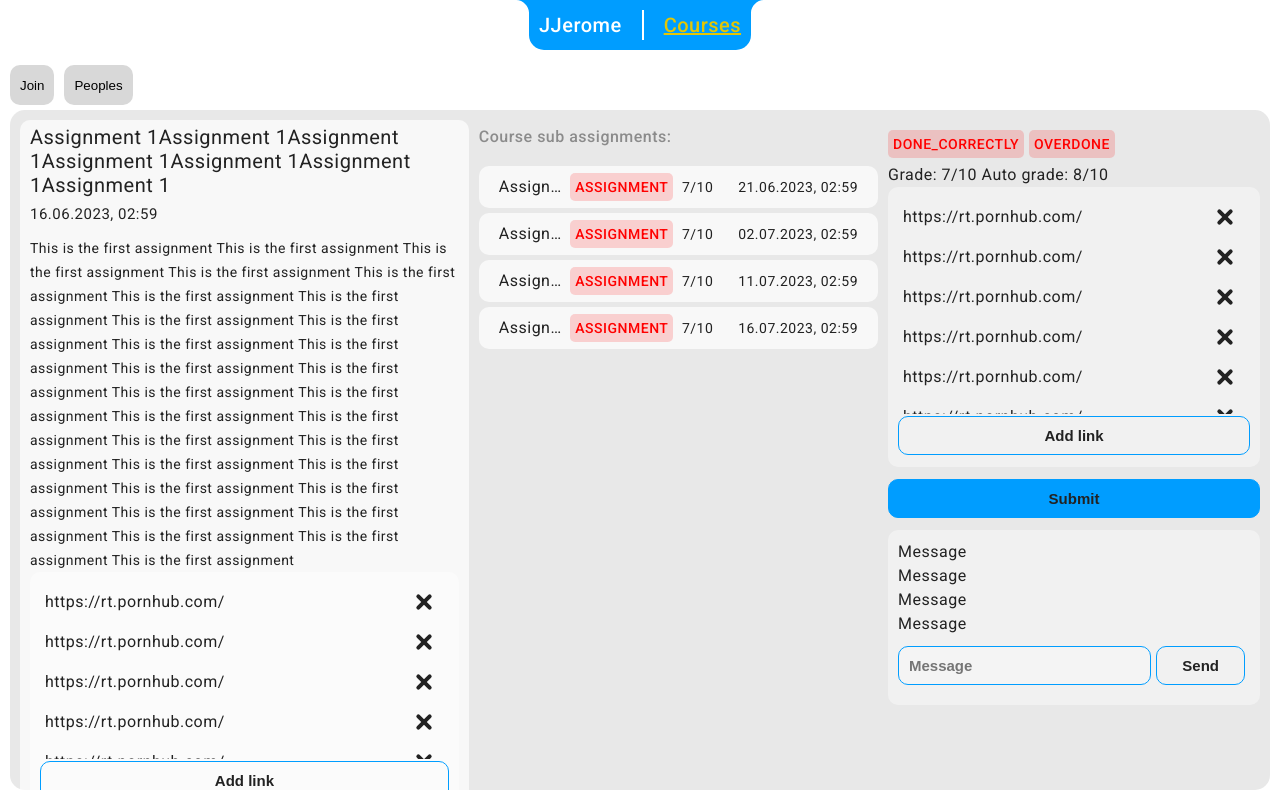
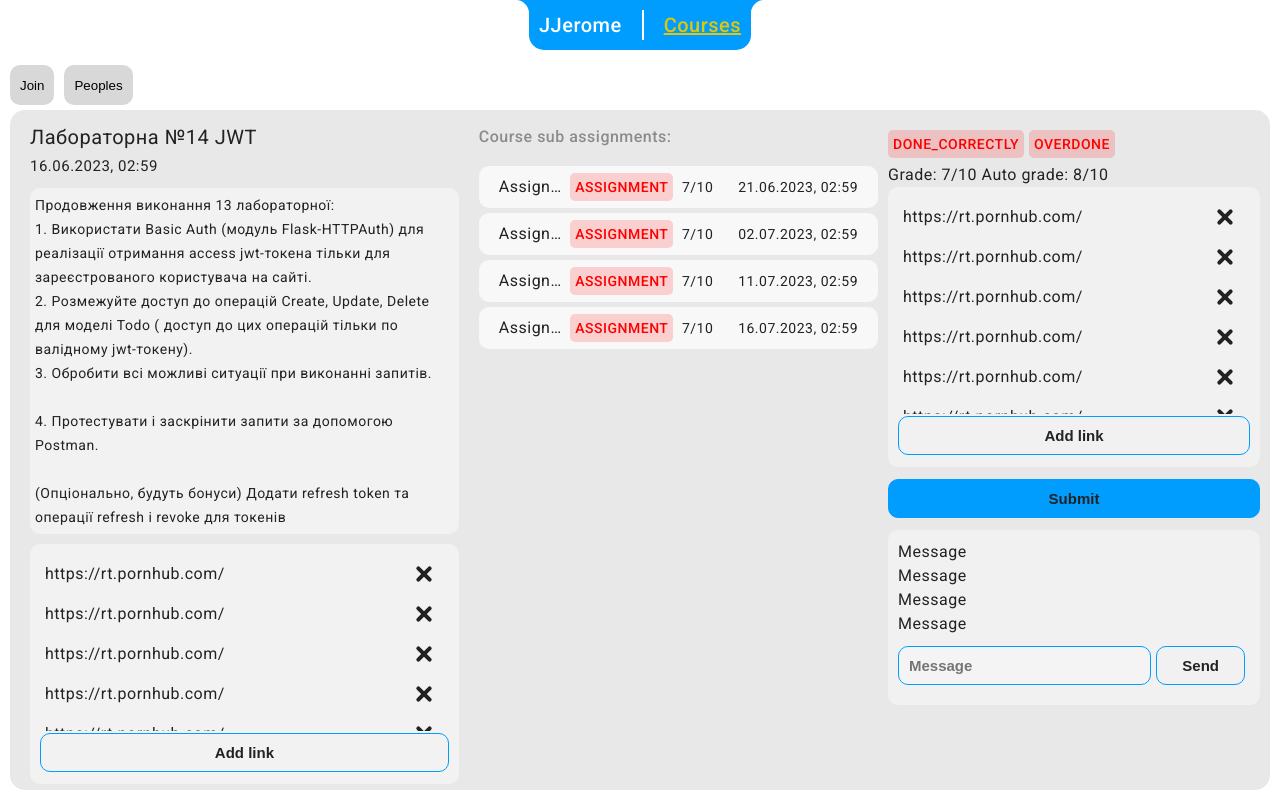
Before and after one commit to PNU-SE-3-team-7/LabControlFrontEnd, an Angular app: page /course/1/assignment/1 in a window 1280 px wide. Built offline with nearby package versions, Linux system fonts and the light colour scheme.

Commit message:
[LAB] Little bug fix and UI fix

```diff
--- a/src/app/components/attached-content/attached-content.component.html
+++ b/src/app/components/attached-content/attached-content.component.html
@@ -1,7 +1,7 @@
 <div class="attached-content">
   <div class="content-list">
-    <div class="list-item" *ngFor="let item of attachedContent" (click)="goToLink(item.fileUri)">
-      <a class="link-text">{{item.fileUri}}</a>
+    <div class="list-item" *ngFor="let item of attachedContent">
+      <div class="link-text" (click)="goToLink(item.fileUri)">{{item.fileUri}}</div>
       <app-cross-button (click)="removeAttachedContent(item.id)" *ngIf="editable"></app-cross-button>
     </div>
   </div>
--- a/src/app/pages/course/course-assignment/course-assignment.component.html
+++ b/src/app/pages/course/course-assignment/course-assignment.component.html
@@ -1,37 +1,10 @@
 <div class="assignment-main">
   <div class="about-assignment">
     <div class="assignment-title">
-      {{assignment.title}}{{assignment.title}}{{assignment.title}}{{assignment.title}}{{assignment.title}}{{assignment.title}}{{assignment.title}}
+      {{assignment.title}}
     </div>
     <div class="due-date">{{formatDate(assignment.dueDate)}}</div>
     <div class="assignment-description">
-      {{assignment.description}}
-      {{assignment.description}}
-      {{assignment.description}}
-      {{assignment.description}}
-      {{assignment.description}}
-      {{assignment.description}}
-      {{assignment.description}}
-      {{assignment.description}}
-      {{assignment.description}}
-      {{assignment.description}}
-      {{assignment.description}}
-      {{assignment.description}}
-      {{assignment.description}}
-      {{assignment.description}}
-      {{assignment.description}}
-      {{assignment.description}}
-      {{assignment.description}}
-      {{assignment.description}}
-      {{assignment.description}}
-      {{assignment.description}}
-      {{assignment.description}}
-      {{assignment.description}}
-      {{assignment.description}}
-      {{assignment.description}}
-      {{assignment.description}}
-      {{assignment.description}}
-      {{assignment.description}}
       {{assignment.description}}
     </div>
     <app-attached-content
--- a/src/app/pages/course/course-assignment/course-assignment.component.scss
+++ b/src/app/pages/course/course-assignment/course-assignment.component.scss
@@ -6,6 +6,7 @@
 
   .about-assignment, .sub-assignments, .submission{
     padding: 5px;
+
 
     &:first-child{
       padding-left: 0;
@@ -32,11 +33,6 @@
 
     border-radius: 10px;
 
-    background: rgba(255, 255, 255, 0.7);
-
-    .assignment-title, .assignment-description{
-    }
-
     .assignment-title{
       font-size: 20px;
     }
@@ -47,8 +43,18 @@
     }
 
     .assignment-description{
-      margin-top: 10px;
+      box-sizing: border-box;
+
       font-size: 14px;
+
+      padding: 5px;
+      border-radius: 10px;
+
+      margin: 10px 0;
+
+      background: rgba(255, 255, 255, 0.4);
+
+      white-space: pre-line;
     }
   }
 
--- a/src/app/pages/course/course-assignment/course-assignment.component.ts
+++ b/src/app/pages/course/course-assignment/course-assignment.component.ts
@@ -28,8 +28,15 @@ export class CourseAssignmentComponent implements OnInit {
     id: '1',
     courseId: 'course1',
     parentId: 'parent1',
-    title: 'Assignment 1',
-    description: 'This is the first assignment',
+    title: 'Лабораторна №14 JWT',
+    description: 'Продовження виконання 13 лабораторної:\n' +
+      '1. Використати Basic Auth (модуль Flask-HTTPAuth) для реалізації отримання access  jwt-токена тільки для зареєстрованого користувача на сайті. \n' +
+      '2. Розмежуйте доступ до операцій Сreate, Update, Delete для моделі Todo ( доступ до цих операцій тільки по валідному jwt-токену).\n' +
+      '3. Обробити всі можливі ситуації при виконанні запитів.\n' +
+      '\n' +
+      '4. Протестувати і заскрінити запити за допомогою Postman.\n' +
+      '\n' +
+      '(Опціонально, будуть бонуси) Додати refresh token та операції refresh і revoke для токенів\n',
     type: AssignmentType.ASSIGNMENT,
     submissionEnabled: true,
     updatedDate: new Date('2023-06-01T10:00:00Z'),
```
